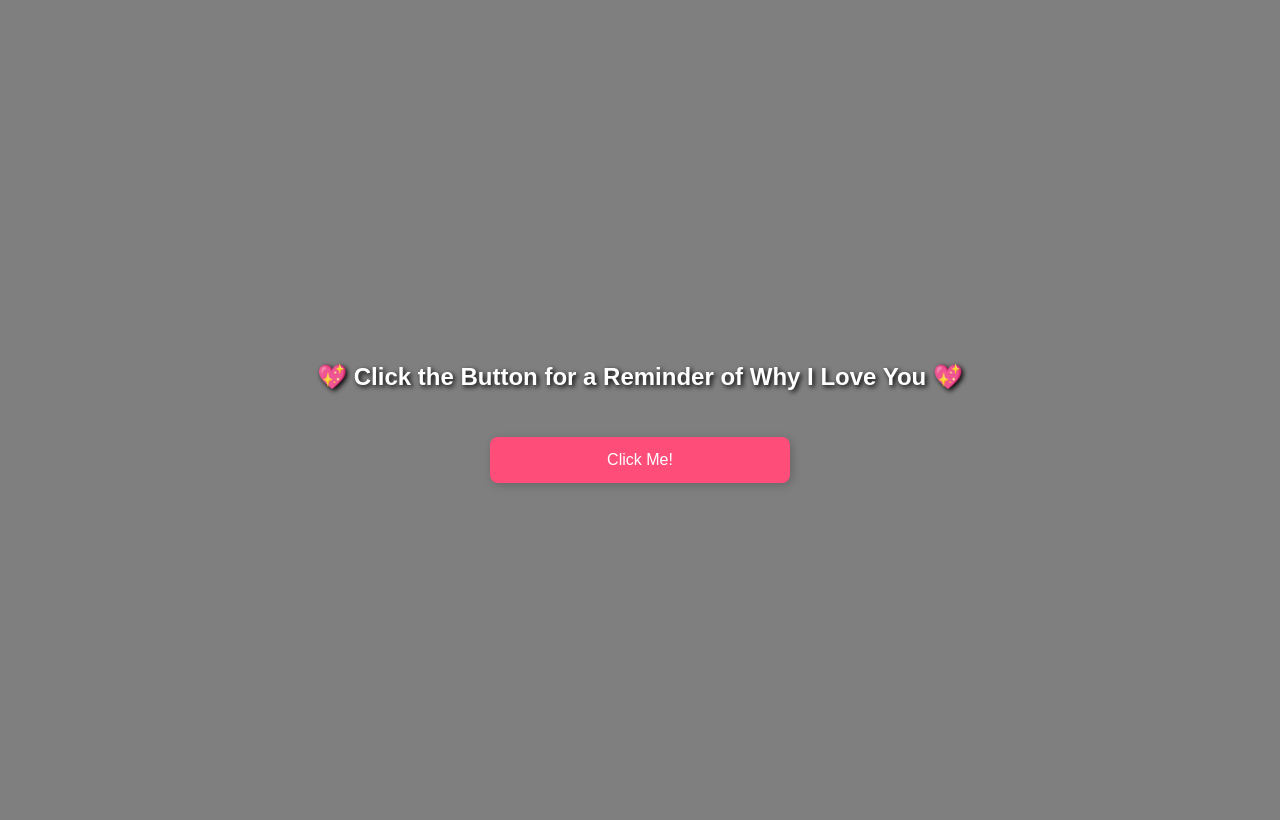
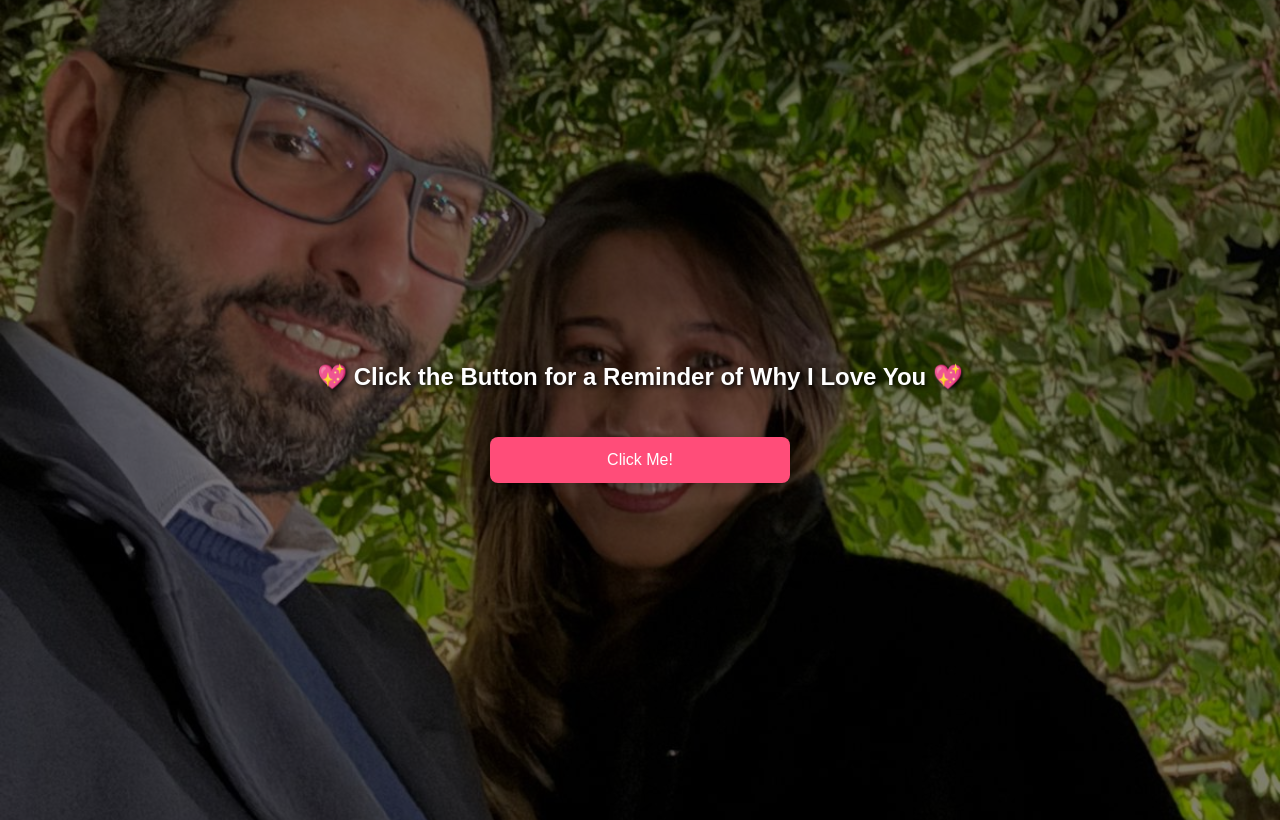
Before and after one commit to Chamieh/Classified-Information, a plain HTML site: page index.html in a window 1280 px wide. Drawn offline with Linux system fonts and the light colour scheme.

Commit message:
Update index.html

```diff
--- a/index.html
+++ b/index.html
@@ -8,7 +8,7 @@
         /* Responsive Background Image */
         body {
             font-family: 'Arial', sans-serif;
-            background-image: url('your-image.jpg'); /* Replace with your image */
+            background-image: url('pic1.jpg'); /* Replace with your image */
             background-size: cover;
             background-position: center;
             background-repeat: no-repeat;
```
